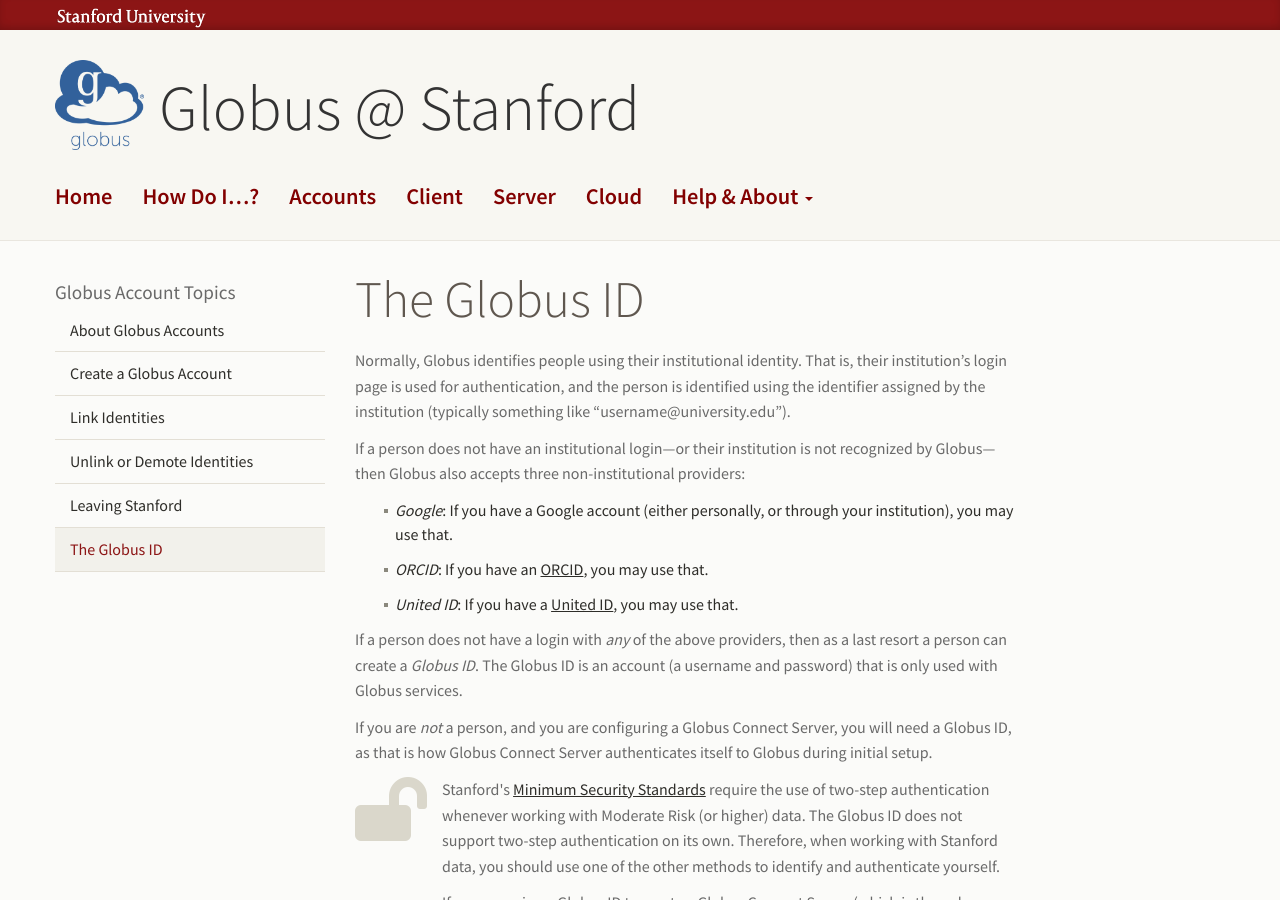
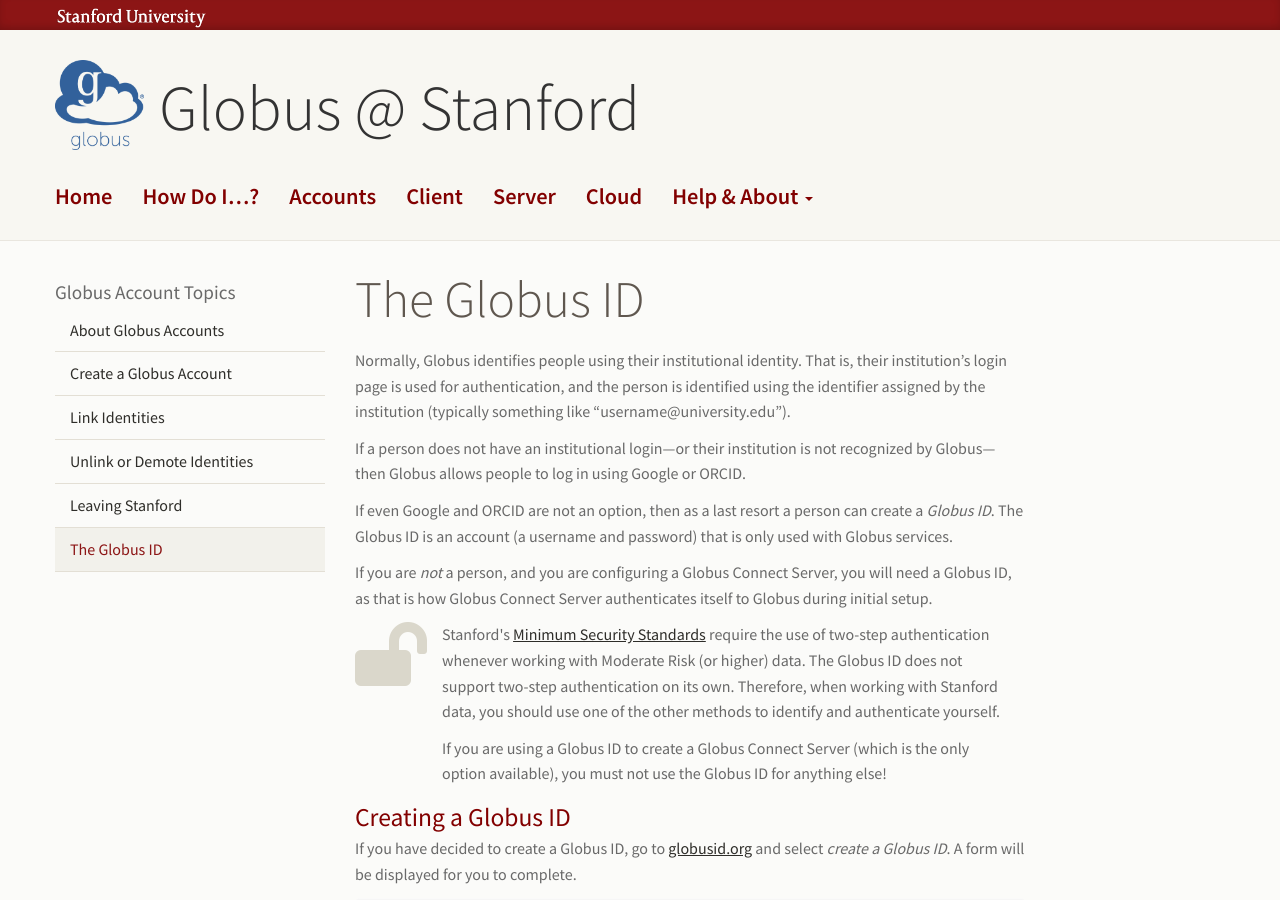
Before and after one commit to stanford-rc/globus.stanford.edu, a Jekyll site: the page built from accounts/globusid.md, in a window 1280 px wide and 900 px high. Built offline with Jekyll 4.4.1, drawn with Linux system fonts in a browser that asks for light colours; nearby versions of some CDN libraries; comment, search, counter and statistics services are not loaded.

Commit message:
Remove mentions of United ID
It doesn't exist anymore.  Instead, ORCID is a good substitute!

```diff
--- a/accounts/globusid.md
+++ b/accounts/globusid.md
@@ -13,18 +13,9 @@ person is identified using the identifier assigned by the institution
 (typically something like "username@university.edu").
 
 If a person does not have an institutional login—or their institution is not
-recognized by Globus—then Globus also accepts three non-institutional
-providers:
+recognized by Globus—then Globus allows people to log in using Google or ORCID.
 
-* *Google*: If you have a Google account (either personally, or through your
-  institution), you may use that.
-
-* *ORCID*: If you have an [ORCID](https://orcid.org), you may use that.
-
-* *United ID*: If you have a [United ID](https://unitedid.org), you may use
-  that.
-
-If a person does not have a login with _any_ of the above providers, then as a
+If even Google and ORCID are not an option, then as a
 last resort a person can create a _Globus ID_.  The Globus ID is an account (a
 username and password) that is only used with Globus services.
 
```
Also changed, not shown: accounts/link.md (+1 -1 lines).
